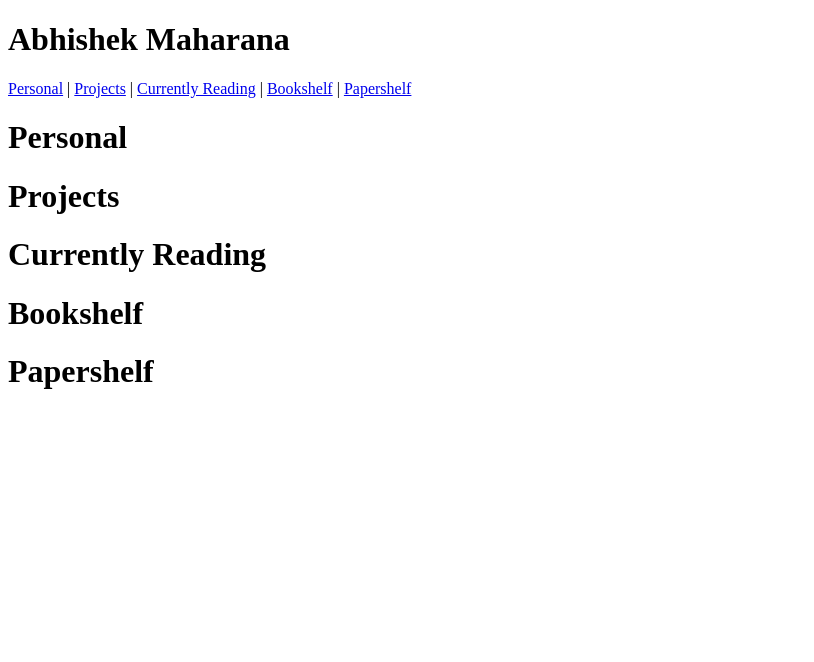
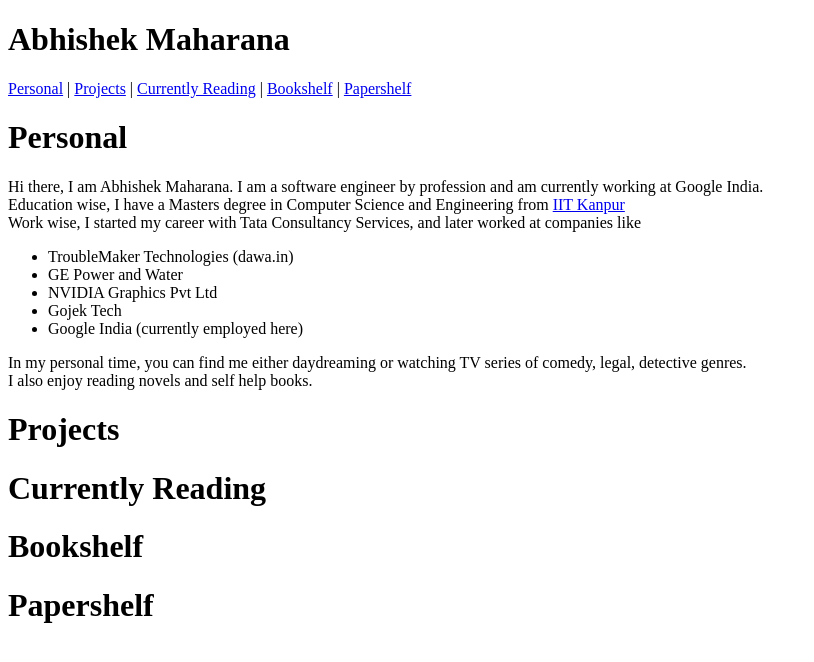
Before and after one commit to vagabondtechie/vagabondtechie.github.io, a plain HTML site: page index.html in a window 1280 px wide. Shown: the whole page, without its empty margins (0-814 px from the left). Drawn offline with Linux system fonts and the light colour scheme.

Commit message:
Added info to personal section

```diff
--- a/index.html
+++ b/index.html
@@ -18,6 +18,20 @@
     <h1>
         <a name="personal">Personal</a>
     </h1>
+    <p>
+        Hi there, I am Abhishek Maharana. I am a software engineer by profession and am currently working at Google India.<br />
+        Education wise, I have a Masters degree in Computer Science and Engineering from <a href="https://iitk.ac.in/" target="_blank">IIT Kanpur</a><br />
+        Work wise, I started my career with Tata Consultancy Services, and later worked at companies like<br />
+        <ul>
+            <li>TroubleMaker Technologies (dawa.in)</li>
+            <li>GE Power and Water</li>
+            <li>NVIDIA Graphics Pvt Ltd</li>
+            <li>Gojek Tech</li>
+            <li>Google India (currently employed here)</li>
+        </ul>
+        In my personal time, you can find me either daydreaming or watching TV series of comedy, legal, detective genres.<br />
+        I also enjoy reading novels and self help books.
+    </p>
     <h1>
         <a name="projects">Projects</a>
     </h1>
```
